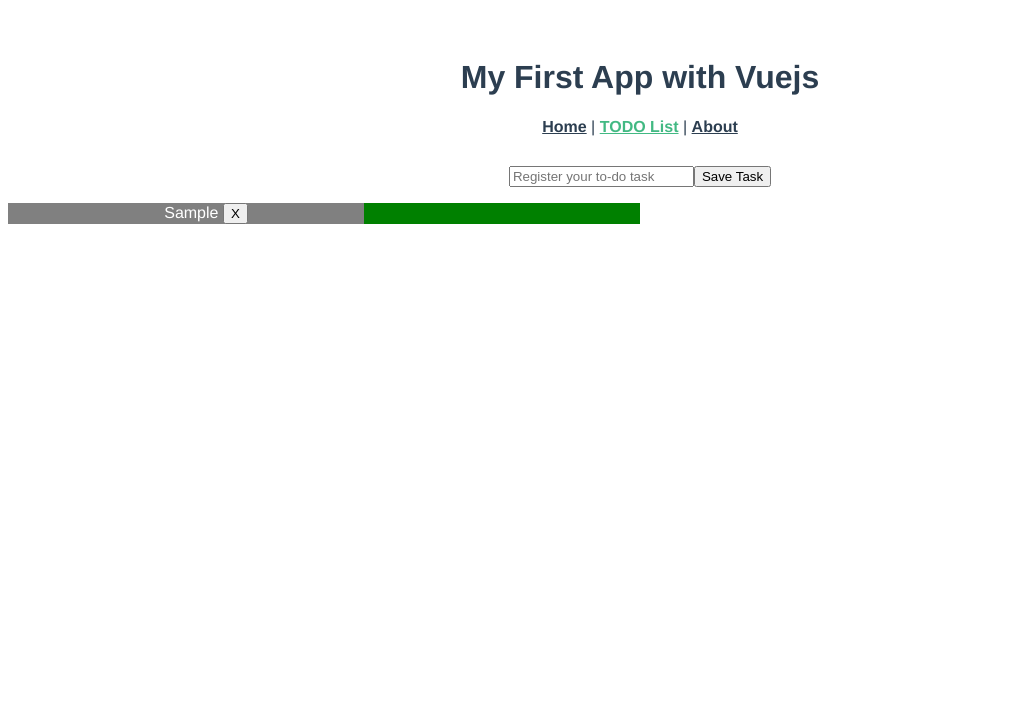
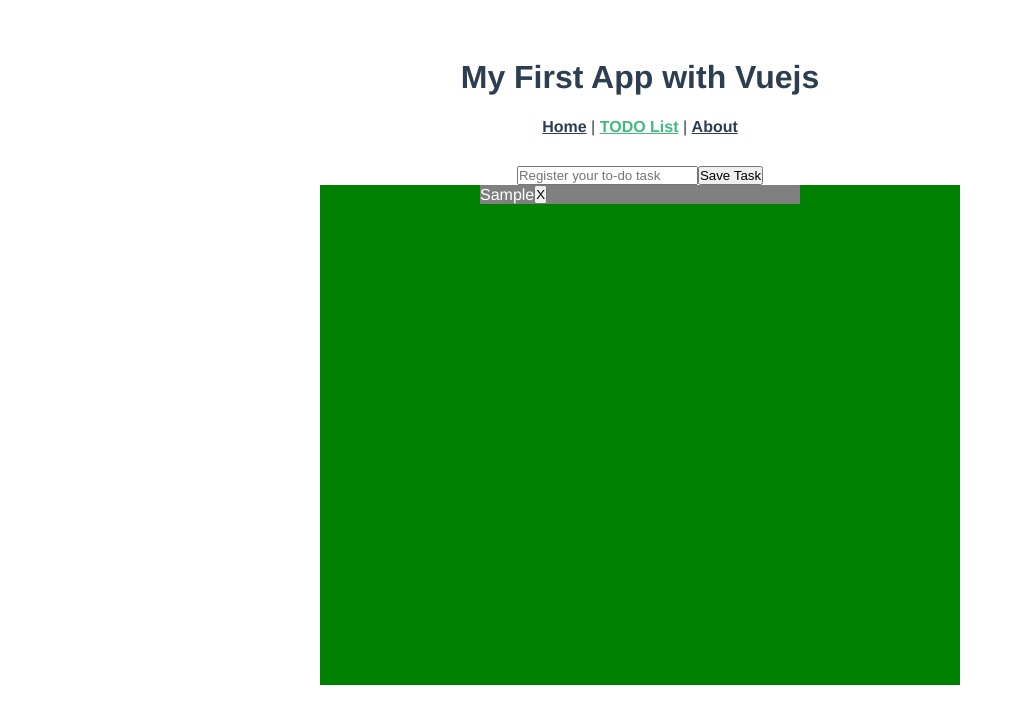
Before and after one commit to HectorZR/vue-todo-app, a Vue app: page /todo in a window 1280 px wide. Both pictures are taken after typing "Sample" into the empty fields and a click on the button "Save Task". Shown: the top 724 px of the page, without its empty margins (0-1015 px from the left). Built offline with nearby package versions, Linux system fonts and the light colour scheme.

Commit message:
defining css styles

```diff
--- a/src/views/Todo.vue
+++ b/src/views/Todo.vue
@@ -4,13 +4,13 @@
       <input type="text" name="task" v-model.trim="task" placeholder="Register your to-do task">
       <button v-on:click="pushTask">Save Task</button>
     </div>
-    <div v-if="showAlert">
+    <div v-if="showAlert" class="alert">
       <p>{{ alert }}</p>
     </div>
     <div class="list-container">
       <ul class="list" >
-        <li v-for="(todo, index) in todos" v-bind:key="index">
-          {{ todo.text }} <button v-on:click="deleteTask(index)">X</button>
+        <li class="item" v-for="(todo, index) in todos" v-bind:key="index">
+          {{ todo.text }} <button class="task-delete-button" on:click="deleteTask(index)">X</button>
         </li>
       </ul>
     </div>
@@ -51,20 +51,42 @@ export default {
 </script>
 
 <style lang="scss" scoped>
-// .container{
-//   display: flex;
-//   align-content: center;
-//   flex-direction: center;
-// }
+* {
+  padding: 0px;
+  margin: 0px;
+}
+.container{
+  display: flex;
+  flex-direction: column;
+  align-items: center;
+
   .list-container {
-  width: 50%;
+    width: 50vw;
+    height: 500px;
     background-color: green;
     color: white;
+    display: flex;
+    flex-direction: column;
+    align-items: center;
 
     .list {
       background-color: gray;
-    width: 50%;
+      width: 25vw;
       list-style-type: none;
+
+      .item {
+        display: flex;
+        align-items: flex-end;
+
+        .task-delete-button {
+          margin-right: 0px;
+        }
+      }
+    }
+  }
+
+  .alert {
+    background-color: yellow;
   }
 }
 </style>
```
Lines whose indentation alone changed are shown as unchanged.
